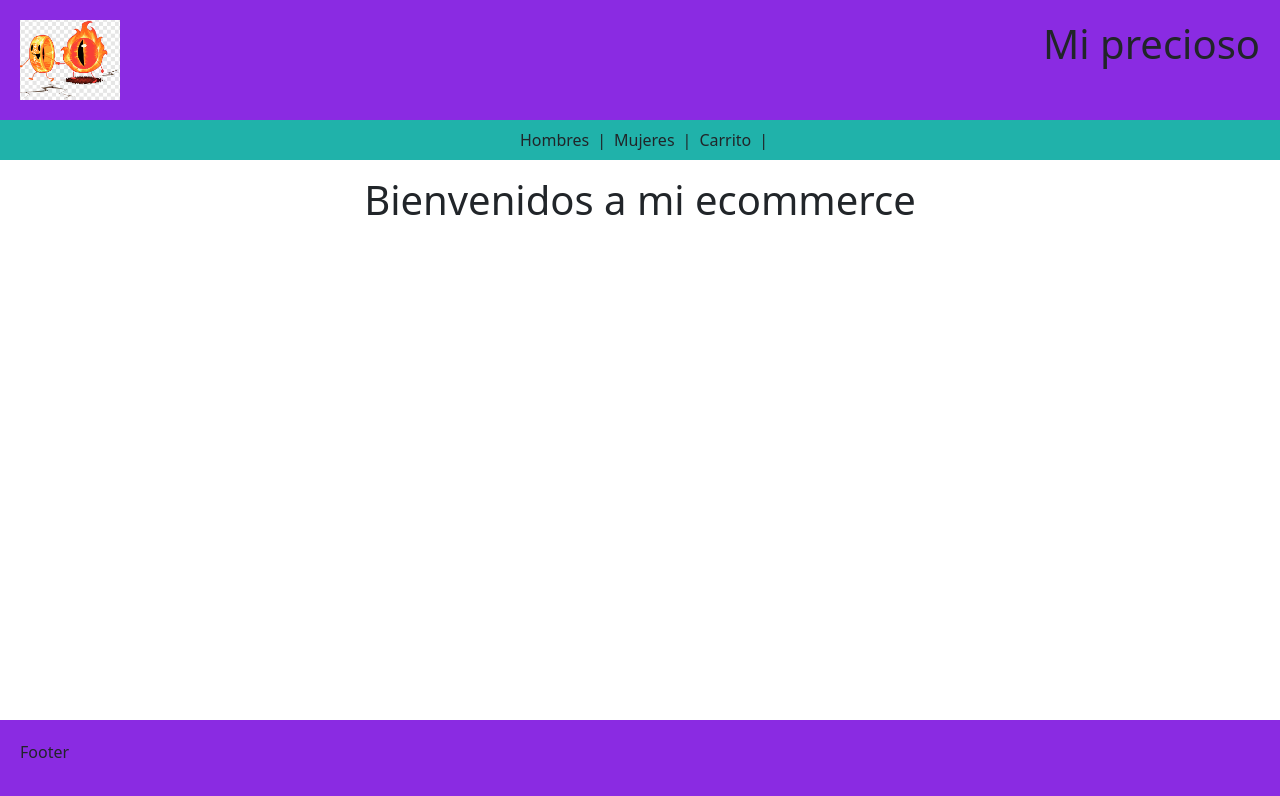
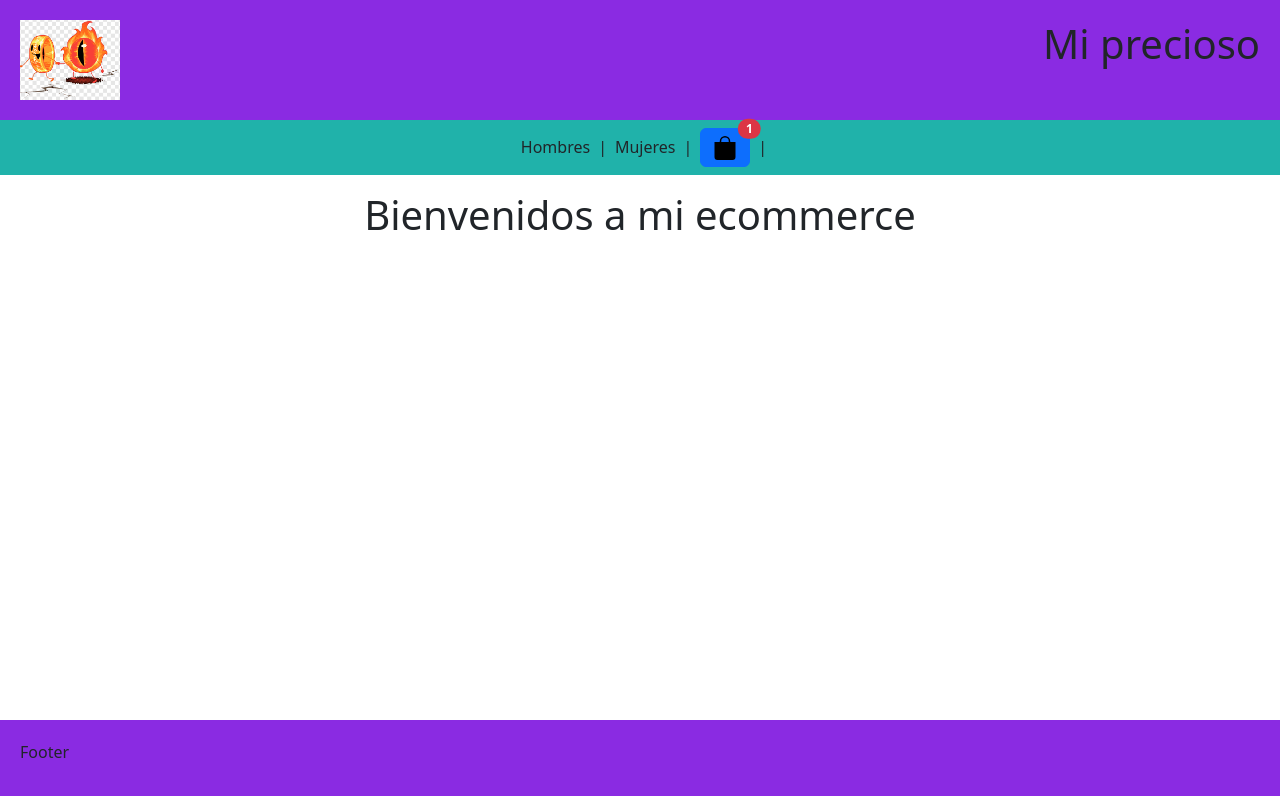
Before and after one commit to lucianocaro1995/curso-react-js, a React (Create React App) app: page / in a window 1280 px wide. Shown: the top 796 px of the page. Built offline with nearby package versions, Linux system fonts and the light colour scheme.

Commit message:
Entrega 1

```diff
--- a/src/components/NavBar/NavBar.jsx
+++ b/src/components/NavBar/NavBar.jsx
@@ -12,7 +12,7 @@ const NavBar = () => {
             </li>
             |
             <li className="nav-item px-2">
-                <a href='#' className='nav-link text-dark text-decoration-none'>Carrito</a>
+                <CartWidget />
             </li>
             |
         </ul>
```
